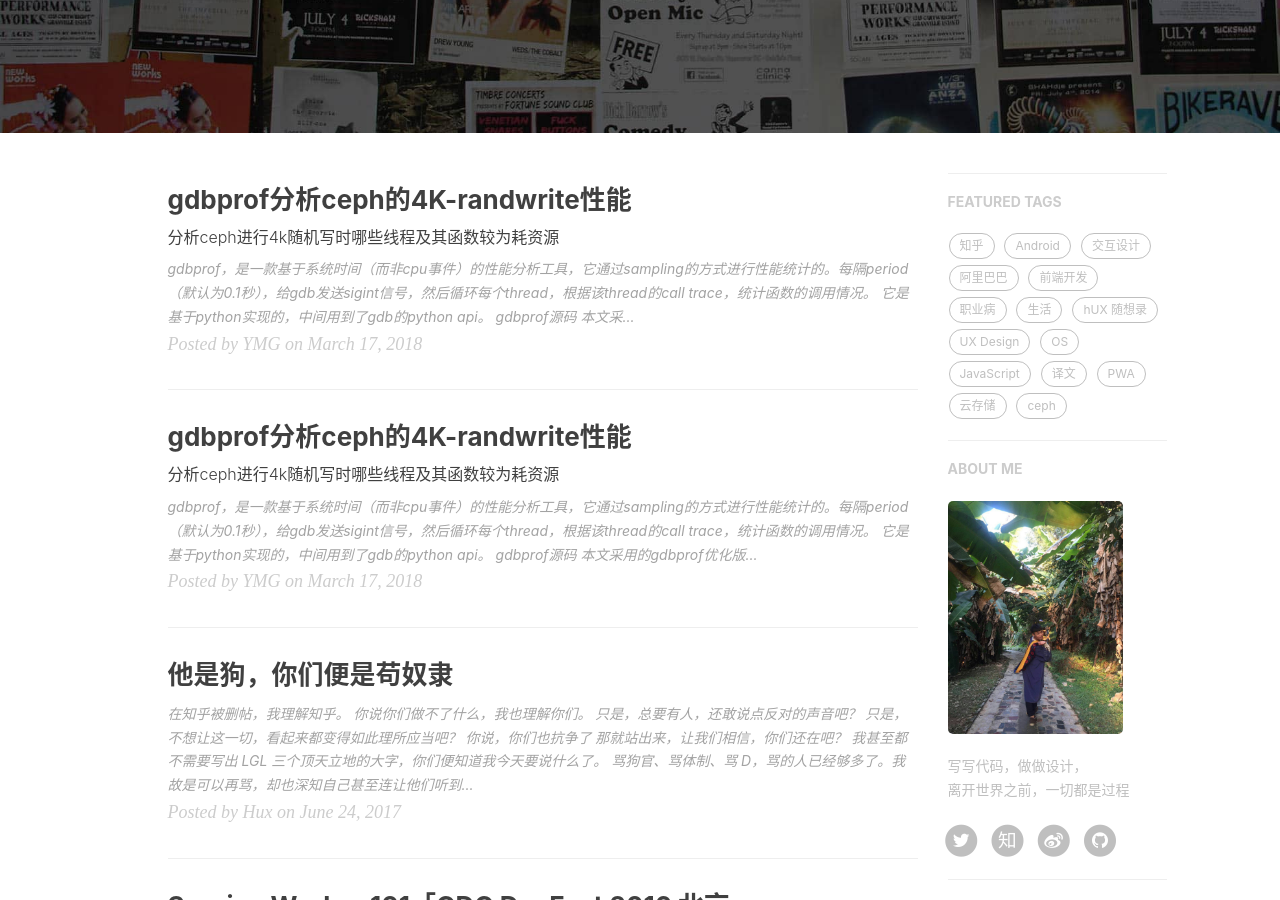
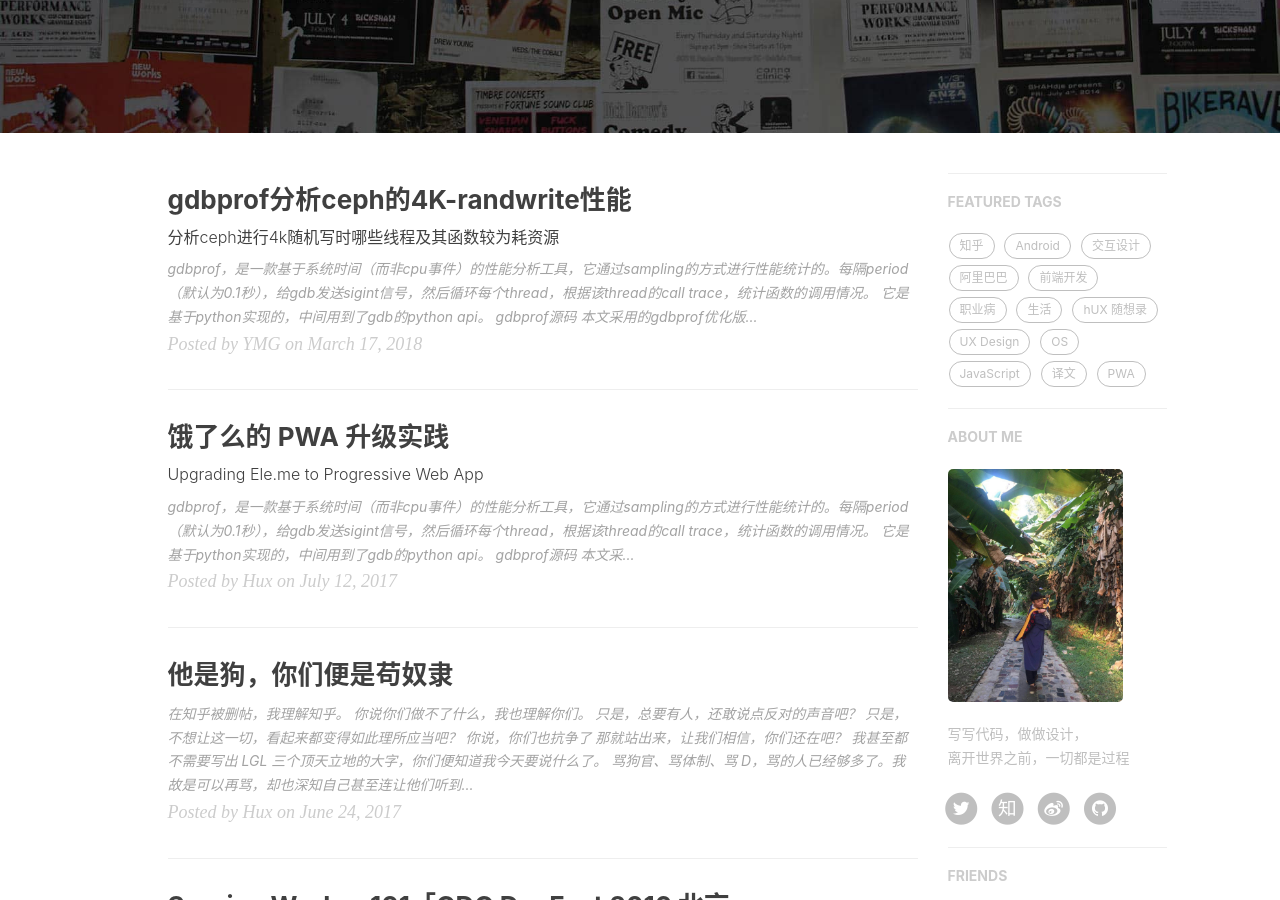
Before and after one commit to yinminggang/yinminggang.github.io, a Jekyll site: the page built from index.html, in a window 1280 px wide and 900 px high, scrolled down 285 px. Built offline with Jekyll 4.4.1, drawn with Linux system fonts in a browser that asks for light colours; nearby versions of some CDN libraries; the list of posts is cut into pages by our own code; comment, search, counter and statistics services are not loaded.

Commit message:
update gdbprof article

```diff
--- a/_posts/2017-07-12-upgrading-eleme-to-pwa.markdown
+++ b/_posts/2017-07-12-upgrading-eleme-to-pwa.markdown
@@ -1,16 +1,17 @@
 ---
 layout:       post
-title:        "gdbprof分析ceph的4K-randwrite性能"
-subtitle:     "分析ceph进行4k随机写时哪些线程及其函数较为耗资源"
-date:         2018-03-17 10:20:00
-author:       "YMG"
+title:        "饿了么的 PWA 升级实践"
+subtitle:     "Upgrading Ele.me to Progressive Web App"
+date:         2017-07-12 12:00:00
+author:       "Hux"
 header-img:   "img/in-post/post-eleme-pwa/eleme-at-io.jpg"
 header-mask:  0.3
 catalog:      true
 multilingual: true
 tags:
-    - 云存储
-    - ceph
+    - 前端开发
+    - JavaScript
+    - PWA
 ---
 
 <!-- Chinese Version -->
--- a/_posts/2018-03-17-gdbprof-analysis-ceph-performance.markdown
+++ b/_posts/2018-03-17-gdbprof-analysis-ceph-performance.markdown
@@ -93,9 +93,18 @@
 
 ##实验二 求解耗系统资源的具体函数（单image）
 
-Web App Manifest，即通过一个清单文件向浏览器暴露 web 应用的元数据，包括名字、icon 的 URL 等，以备浏览器使用，比如在添加至主屏或推送通知时暴露给操作系统，从而增强 web 应用与操作系统的集成能力。
+在客户端进行4k-randWrite操作同时（fio命令），服务端要跑gdbprof工具（可下面参考原文中的.docx文件），切换到gdbprof目录，有gdbprof.py，
 
-让 web 应用在移动设备上的体验更接近原生应用的尝试其实早在 2008 年的 [iOS 1.1.3 与 iOS 2.1.0 ][q37]时就开始了，它们分别为 web 应用增加了对自定义 icon 和全屏打开的支持。
+**$vim gdbprof.py**
+
+line140，调节采样运行时间（无需太短或长），据说单位为秒，但感觉是采样次数，也就是样本个数，本人设过500，1000，2000，5000(等待时间太长)，如下所示：
+![](/img/2018-03-17-gdbprof-analysis-ceph-performance/gdbprof_config.png)
+
+**$sudo gdb -ex 'set pagination off' -ex 'attach 7922' -ex 'source gdbprof.py' -ex 'profile begin' -ex 'quit'**
+
+注：在运行过程中，可能会出现一些下面的debuginfo信息
+
+**$yum install ceph-debuginfo.x86_64 --enablerepo didi_deph**
 
 ![](/img/in-post/post-nextgen-web-pwa/ios2-a2hs.gif)
 *图片来源: [appleinsider.com][i1]*
```
Also changed, not shown: img/2018-03-17-gdbprof-analysis-ceph-performance/gdbprof_config.png (added), img/2018-03-17-gdbprof-analysis-ceph-performance/miss_debuginfo.png (added).
